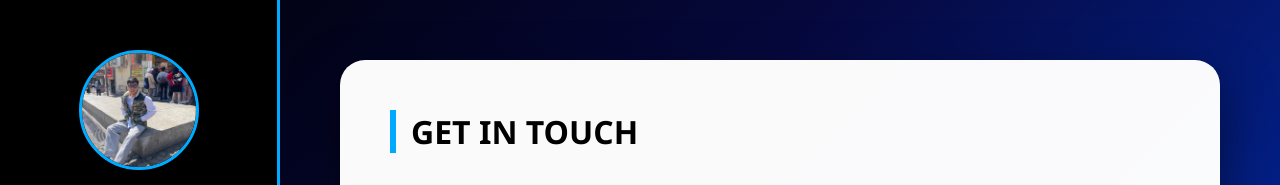
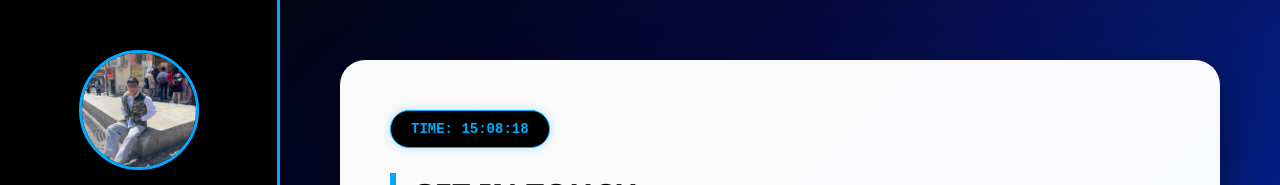
Before and after one commit to Ren5hiro/my-websitee, a website built with webpack: page contact.html in a window 1280 px wide. Shown: the top 185 px of the page. Built offline with nearby package versions, Linux system fonts and the light colour scheme.

Commit message:
Integrated FormSubmit and Anti-Spam for Lab 4

```diff
--- a/contact.html
+++ b/contact.html
@@ -6,7 +6,7 @@
   <meta name="viewport" content="width=device-width, initial-scale=1">
 
   <style>
-    /* 1. THE FOUNDATION */
+    /* 1. THE FOUNDATION - FORCES THE GRADIENT */
     * { box-sizing: border-box; margin: 0; padding: 0; }
 
     body {
@@ -77,7 +77,23 @@
         text-transform: uppercase;
     }
 
-    /* 5. CONTACT FORM STYLING (LAB 4 REQUIREMENT) */
+    /* 5. CLOCK STYLING */
+    #liveClock {
+        font-family: 'Courier New', monospace;
+        font-size: 14px;
+        font-weight: bold;
+        background: #000;
+        color: #00aaff;
+        padding: 10px 20px;
+        border-radius: 50px;
+        display: inline-block;
+        margin-bottom: 25px;
+        border: 1px solid #00aaff;
+        text-transform: uppercase;
+        box-shadow: 0 0 10px rgba(0, 170, 255, 0.3);
+    }
+
+    /* 6. CONTACT FORM STYLING */
     .contact-grid { display: grid; grid-template-columns: 1.2fr 0.8fr; gap: 30px; }
 
     .form-box { background: #f9f9f9; padding: 30px; border-radius: 15px; border-top: 4px solid #00aaff; }
@@ -149,12 +165,14 @@
 
   <main id="main-content">
     <div class="glass-card">
+        <div id="liveClock">Loading Time...</div>
+
         <h1 class="section-title">Get in Touch</h1>
 
         <div class="contact-grid">
             <div class="form-box">
                 <h3>Send a Message</h3>
-                <form id="contactForm" action="https://formsubmit.co/your-email@example.com" method="POST">
+                <form id="contactForm" action="https://formsubmit.co/rafael_papas@dlsu.edu.ph" method="POST">
 
                     <input type="hidden" name="_subject" value="New Message from Portfolio!">
                     <input type="hidden" name="_captcha" value="false">
@@ -198,7 +216,7 @@
     </div>
   </main>
 
-  <script src="js/script.js" defer></script>
+  <script src="js/app.js" defer></script>
 
 </body>
 </html>
```
